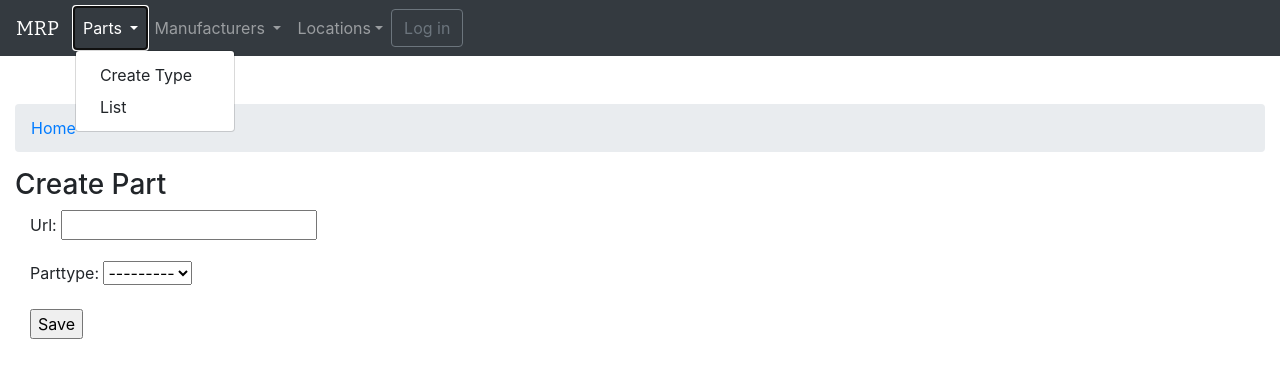
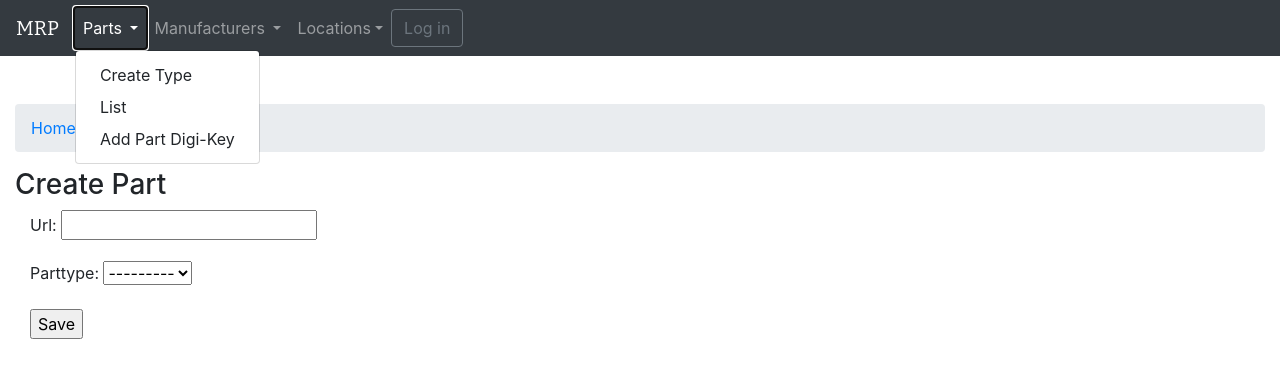
Before and after one commit to mgeorge8/mrp_test, a Django app: page /mrp/part/enter/ in a window 1280 px wide, after a click on "Parts". Shown: the top 378 px of the page. Run offline with Django 3.2, Linux system fonts and the light colour scheme; data that the repository does not hold is empty; parts of the project's set-up code (start-up, migrations or seed data) failed here and were passed over; some libraries are stand-ins or nearby versions.

Commit message:
add navigation for enter part

```diff
--- a/mrp_system/templates/base2.html
+++ b/mrp_system/templates/base2.html
@@ -49,6 +49,7 @@
       <div class="dropdown-menu">
         <a class="dropdown-item" href="{% url 'create_type' %}">Create Type</a>
 <a class="dropdown-item" href="{% url 'list_types' %}">List</a>
+<a class="dropdown-item" href="{% url 'enter_part' %}">Add Part Digi-Key</a>
       </div>
     </li>
 <li class="nav-item dropdown">
```
